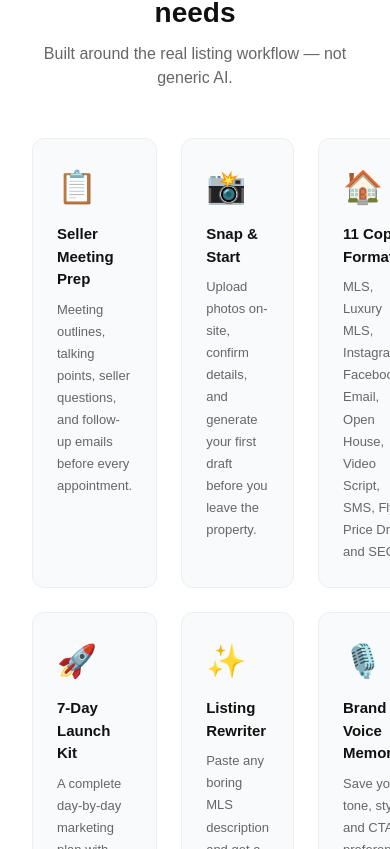
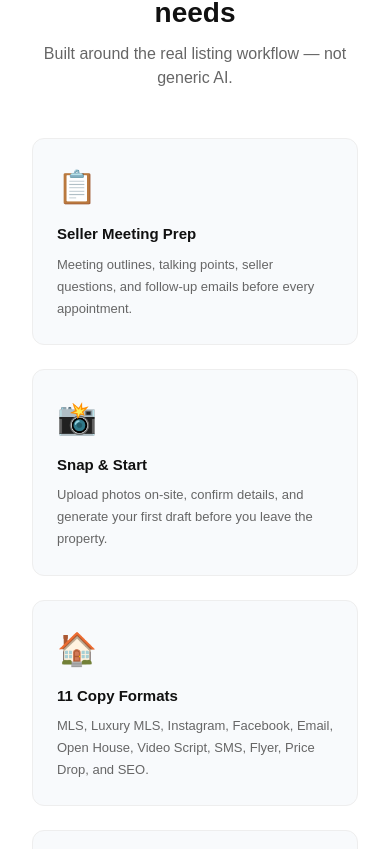
Before and after one commit to APD013/listing-whisperer, a Next.js app: page / in a window 390 px wide. Shown: the part 2255-3104 px from the top of the page. Built offline with nearby package versions, Linux system fonts and the light colour scheme.

Commit message:
Mobile optimization for features grid

```diff
--- a/src/app/page.tsx
+++ b/src/app/page.tsx
@@ -104,7 +104,7 @@ export default function Home() {
         <div style={{maxWidth:'900px',margin:'0 auto'}}>
           <h2 style={{textAlign:'center',fontSize:'1.75rem',fontWeight:'600',marginBottom:'0.5rem'}}>Everything an agent needs</h2>
           <p style={{textAlign:'center',color:'#666',marginBottom:'3rem'}}>Built around the real listing workflow — not generic AI.</p>
-          <div style={{display:'grid',gridTemplateColumns:'repeat(3,1fr)',gap:'1.5rem'}}>
+          <div style={{display:'grid',gridTemplateColumns:'repeat(auto-fit, minmax(250px, 1fr))',gap:'1.5rem'}}>
             {[
               {icon:'📋',title:'Seller Meeting Prep',desc:'Meeting outlines, talking points, seller questions, and follow-up emails before every appointment.'},
               {icon:'📸',title:'Snap & Start',desc:'Upload photos on-site, confirm details, and generate your first draft before you leave the property.'},
```
